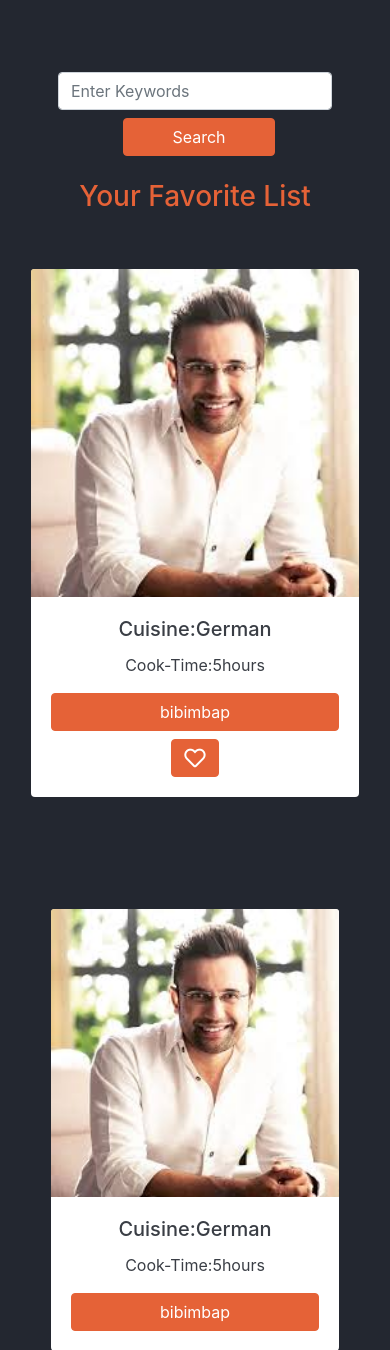
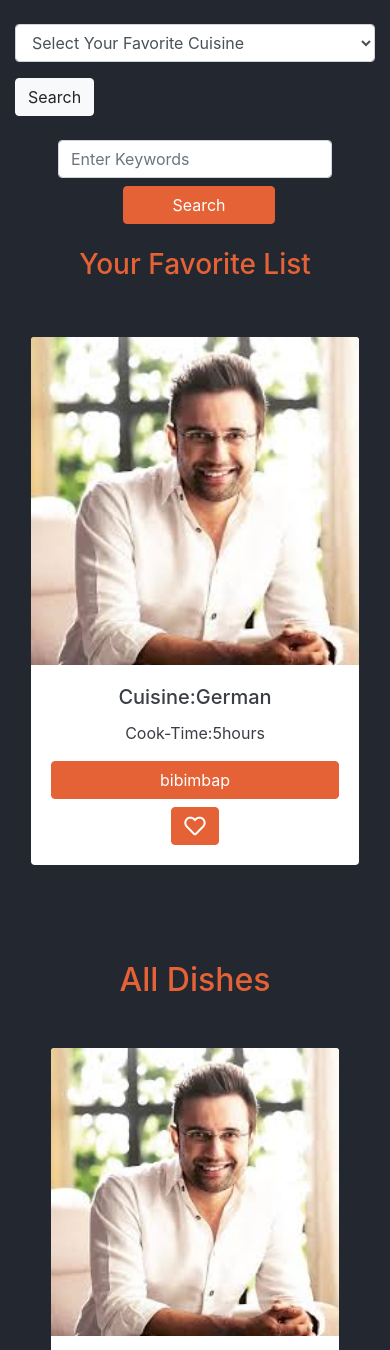
Before and after one commit to papunjay/Cookbook, a Django app: page / in a window 390 px wide. Shown: the part 143-1493 px from the top of the page. Run offline with Django 3.2, Linux system fonts and the light colour scheme; data comes from the database, SQL or seed files in the repository; both versions use the stored data as it was after the commit; some libraries are stand-ins or nearby versions; grey boxes are pictures that could not be loaded.

Commit message:
[papunjay].update search option

```diff
--- a/cookbook/cookbook/settings.py
+++ b/cookbook/cookbook/settings.py
@@ -17,7 +17,7 @@ BASE_DIR = Path(__file__).resolve().parent.parent
 TEMPLATE_DIR=os.path.join(BASE_DIR, 'templates'),
 
 MEDIA_ROOT =  os.path.join(BASE_DIR, 'media')
-MEDIA_URL = '/media/dishes/'
+MEDIA_URL = '/media/'
 
 # Quick-start development settings - unsuitable for production
 # See https://docs.djangoproject.com/en/3.1/howto/deployment/checklist/
--- a/cookbook/cuisine/models.py
+++ b/cookbook/cuisine/models.py
@@ -23,7 +23,7 @@ class cookbook_dishes(models.Model):
 
     dish_name=models.CharField(max_length=255)
     type_of_cuisine=models.CharField(choices=cuisine_choices, max_length=255)
-    photo=models.ImageField(upload_to='media/dishes/%Y/%m')
+    photo=models.ImageField(upload_to='media/%Y/%m')
     description=RichTextField()
     cook_time=models.IntegerField()
     favorited=models.ManyToManyField(User,default=None,blank=True,related_name="favorited")
--- a/cookbook/cuisine/urls.py
+++ b/cookbook/cuisine/urls.py
@@ -9,6 +9,7 @@ urlpatterns = [
    path('search',views.search,name="search"),
    path('add_dishes',views.add_dishes,name="add_dishes"),
    path('<int:id>',views.dish_details,name="dish_details"),
+   path('about',views.about,name="about"),
    #path('<int:id>',views.favorite_add,name="favorite_add"),
    #path('favorite_list',views.favorite_list,name="favorite_list"),
    #path('<int:id>',views.post_detailview,name="post_detailview") ,
--- a/cookbook/cuisine/views.py
+++ b/cookbook/cuisine/views.py
@@ -15,8 +15,10 @@ from django.urls import reverse
 
 def home(request):
     all_dishes =  cookbook_dishes.objects.order_by('-created_date')
+    select_cuisine=cookbook_dishes.objects.values_list('type_of_cuisine',flat=True).distinct()
     data={
         'all_dishes': all_dishes,
+        'select_cuisine':select_cuisine,
     }
     return render(request,'cuisine/home.html',data)
 
@@ -28,6 +30,11 @@ def search(request):
         keyword=request.GET['keyword']
         if keyword:
             search_data=search_data.filter(dish_name__icontains=keyword)
+
+    if 'type_of_cuisine' in request.GET:
+        type_of_cuisine =request.GET['type_of_cuisine']
+        if  type_of_cuisine:
+            search_data=search_data.filter(type_of_cuisine__iexact=type_of_cuisine)
 
     data={
       'search_data':search_data,
@@ -56,18 +63,19 @@ def add_dishes(request):
         url=fs.url(filename)
         description=request.POST['description']
         cook_time=request.POST['cook_time']
-        dishes=cookbook_dishes.objects.create(
-            dish_name=dish_name,
-            type_of_cuisine=type_of_cuisine,
-            photo=url,
-            description=description,
-            cook_time=cook_time)
+        dishes=cookbook_dishes.objects.create( dish_name=dish_name,type_of_cuisine=type_of_cuisine,photo=url,description=description,cook_time=cook_time)
         dishes.save()
         return render(request,'cuisine/add_dishes.html')
+
     data={
         'select_cuisine':select_cuisine
     }
     return render(request,'cuisine/add_dishes.html',data)
+
+
+def about(request):
+    return render(request,'cuisine/about.html')
+
 
 
 @login_required
--- a/cookbook/templates/cuisine/home.html
+++ b/cookbook/templates/cuisine/home.html
@@ -2,9 +2,29 @@
 {% extends 'base/base.html'%}
 {% load static %}
 {% block content %}
-<br><br>
+
 <main class="home">
-    <section class="container d-flex justify-content-center align-items-center mt-4">
+<br>
+ <section class="searchbox container mt-10 ">
+  <form method="GET" action="{% url 'search' %}">
+    <div class="form-row">
+      <div class="form-group col-md-4">
+        <select name="type_of_cuisine" class="form-control">
+          <option selected disabled hidden>Select Your Favorite Cuisine</option>
+          {% for type_of_cuisine in select_cuisine %}
+            <option value="{{type_of_cuisine}}">{{type_of_cuisine}}</option>
+          {% endfor %}
+        </select>
+      </div>
+    </div>
+    <div class="text-left">
+      <button class="btn btn-light">Search</button>
+    </div>
+  </form>
+</section>
+
+
+   <section class="container d-flex justify-content-center align-items-center mt-4">
       <form method="GET" action="{% url 'search' %}" class="row text-center">
         <div class="col-md-auto">
           <div class="form-group mb-2">
@@ -24,7 +44,7 @@
         {% for food in all_dishes %}
         <div class="card border-0 text-center  ml-3 mr-3">
 
-            <img src="{{food.photo.url}}" class="card-img-top" alt="team-member">
+            <img src="{{food.photo.url}}" class="card-img-top" alt="cookbook">
 
           <div class="card-body">
             <h5 class="card-title">Cuisine:{{ food.type_of_cuisine}}</h5>
@@ -42,9 +62,9 @@
       <br>
       <br>
     </section>
-
+    <h2 class="text-center">All Dishes</h2>
+    <br>
     <section class="search-results container mt-3 grid">
-      <!-- person 1 -->
       {% for food in all_dishes %}
         <div class="card border-0 text-center  ml-3 mr-3">
           <a href="{% url 'dish_details'  food.id %}">
@@ -58,7 +78,6 @@
           </div>
         </div>
         {% endfor %}
-
       </section>
   </main>
 {% endblock %}
--- a/cookbook/templates/include/nav.html
+++ b/cookbook/templates/include/nav.html
@@ -15,7 +15,7 @@
             <a class="nav-link" href="{% url 'home' %}">Home</a>
           </li>
           <li class="nav-item">
-            <a class="nav-link" href="{% url 'search' %}">About</a>
+            <a class="nav-link" href="{% url 'about' %}">About</a>
           </li>
           {% if user.is_authenticated %}
           <li class="nav-item">
```
Also changed, not shown: cookbook/templates/cuisine/about.html (added, +11 -0 lines), cookbook/cuisine/migrations/0003_auto_20210130_1821.py (added), cookbook/db.sqlite3, cookbook/media/images.jpg (added).
